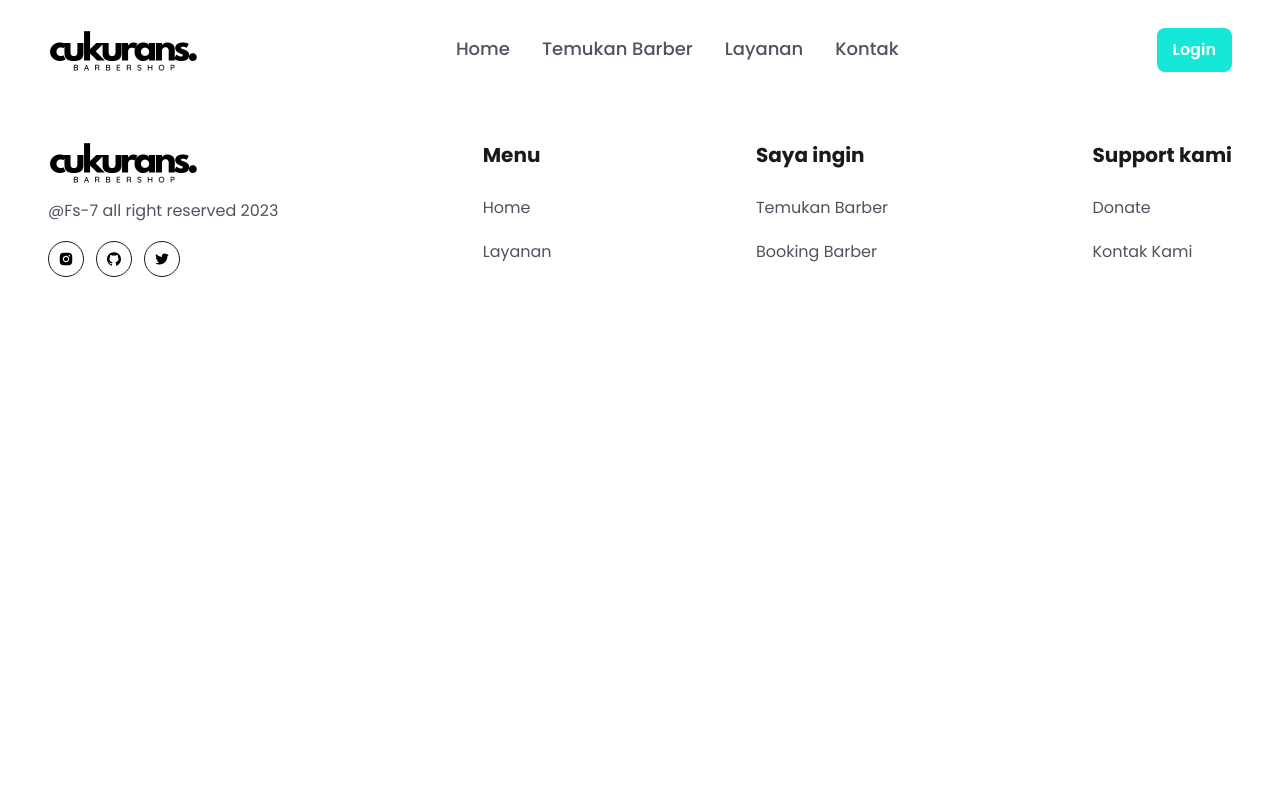
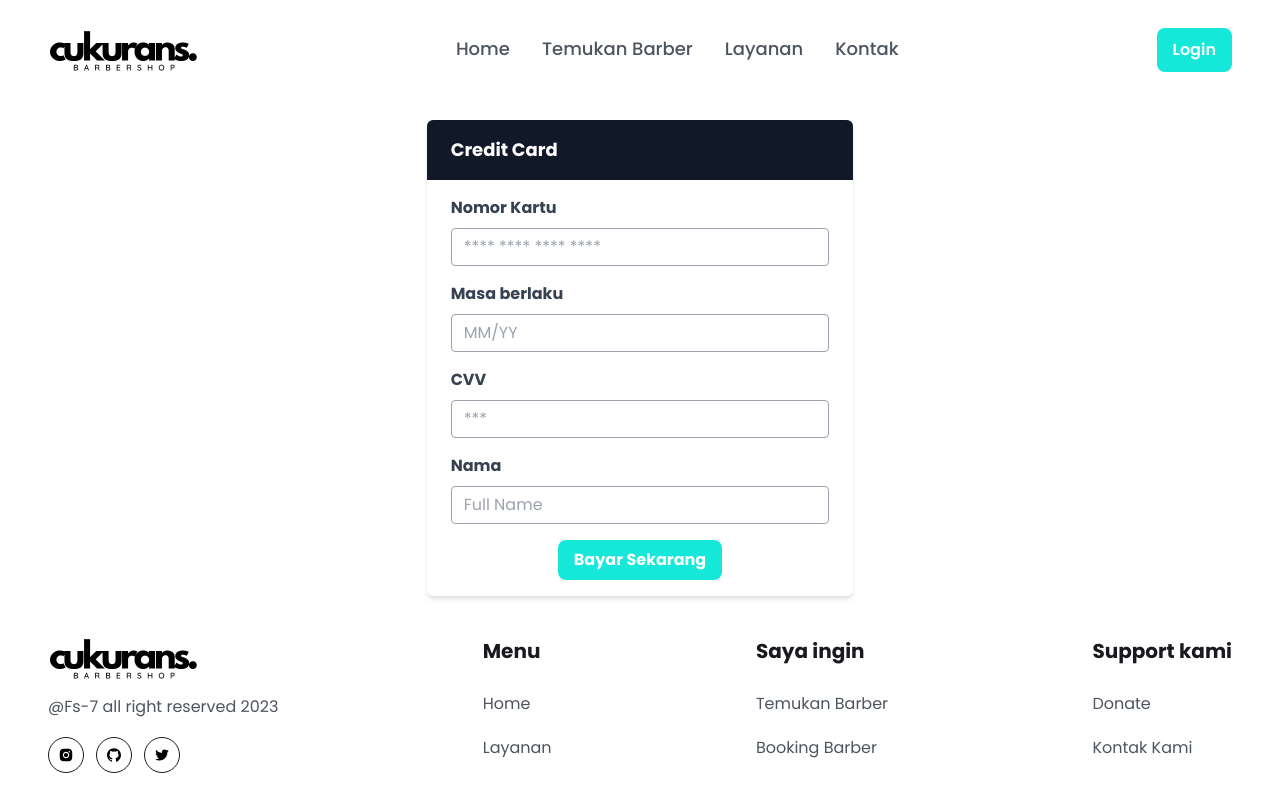
Before and after one commit to FullStack-7/cukurans-frontend, a React (Vite) app: page /payment in a window 1280 px wide. Shown: the top 812 px of the page. Built offline with nearby package versions, Linux system fonts and the light colour scheme.

Commit message:
{Add Payment}

```diff
--- /dev/null
+++ b/src/pages/Barbers/Payment.jsx
@@ -0,0 +1,73 @@
+import { useState } from 'react';
+
+const Payment = () => {
+	const [tab, setTab] = useState('');
+
+	return (
+		<div className="flex items-center justify-between">
+			<div class="w-1/3 mx-auto mt-5 bg-white rounded-md shadow-md overflow-hidden">
+				<div class="px-6 py-4 bg-gray-900 text-white">
+					<h1 class="text-lg font-bold">Credit Card</h1>
+				</div>
+				<div class="px-6 py-4">
+					<div class="mb-4">
+						<label class="block text-gray-700 font-bold mb-2" for="card-number">
+							Nomor Kartu
+						</label>
+						<input
+							class="appearance-none border border-gray-400 rounded w-full py-2 px-3 text-gray-700 leading-tight focus:outline-none focus:shadow-outline"
+							id="card-number"
+							type="text"
+							placeholder="**** **** **** ****"
+						/>
+					</div>
+
+					<div class="mb-4">
+						<label
+							class="block text-gray-700 font-bold mb-2"
+							for="expiration-date">
+							Masa berlaku
+						</label>
+						<input
+							class="appearance-none border border-gray-400 rounded w-full py-2 px-3 text-gray-700 leading-tight focus:outline-none focus:shadow-outline"
+							id="expiration-date"
+							type="text"
+							placeholder="MM/YY"
+						/>
+					</div>
+
+					<div class="mb-4">
+						<label class="block text-gray-700 font-bold mb-2" for="cvv">
+							CVV
+						</label>
+						<input
+							class="appearance-none border border-gray-400 rounded w-full py-2 px-3 text-gray-700 leading-tight focus:outline-none focus:shadow-outline"
+							id="cvv"
+							type="text"
+							placeholder="***"
+						/>
+					</div>
+
+					<div class="mb-4">
+						<label class="block text-gray-700 font-bold mb-2" for="cvv">
+							Nama
+						</label>
+						<input
+							class="appearance-none border border-gray-400 rounded w-full py-2 px-3 text-gray-700 leading-tight focus:outline-none focus:shadow-outline"
+							type="text"
+							placeholder="Full Name"
+						/>
+					</div>
+
+					<center>
+						<button class="bg-primaryColor hover:bg-hoverColor text-white font-bold py-2 px-4 rounded-lg">
+							Bayar Sekarang
+						</button>
+					</center>
+				</div>
+			</div>
+		</div>
+	);
+};
+
+export default Payment;
--- a/src/pages/Barbers/SideForm.jsx
+++ b/src/pages/Barbers/SideForm.jsx
@@ -1,6 +1,6 @@
 import { useState, useEffect, useContext } from 'react';
 import { toast } from 'react-toastify';
-import { useParams } from 'react-router-dom';
+import { useParams, useNavigate } from 'react-router-dom';
 import axios from 'axios';
 import { BASE_URL } from '../../../config';
 import { authContext } from '../../context/AuthContext';
@@ -16,6 +16,8 @@ const SideForm = () => {
 	const { userId } = useContext(authContext);
 
 	const { id } = useParams();
+
+	const navigate = useNavigate();
 
 	useEffect(() => {
 		getDetails();
@@ -63,9 +65,8 @@ const SideForm = () => {
 				selectedTime: selectedTime,
 			};
 
-			console.log(bookingData);
-
 			await axios.post(`${BASE_URL}/orders`, bookingData);
+			navigate('/payment');
 			toast.success('Booking successful');
 		} catch (error) {
 			console.error(error);
@@ -94,9 +95,6 @@ const SideForm = () => {
 							<li
 								className="flex items-center justify-between mb-2"
 								key={details.data.schedule._id}>
-								<p className="text-[15px] leading-6 text-textColor font-semibold">
-									{details.data.schedule[0].day}
-								</p>
 								<p className="text-[15px] leading-6 text-textColor font-semibold">
 									{details.data.schedule[0].waktu}
 								</p>
--- a/src/routes/Routers.jsx
+++ b/src/routes/Routers.jsx
@@ -7,7 +7,8 @@ import BarberDashboard from '../dashboard/Barber/BarberDashboard';
 import BarberDetails from '../pages/Barbers/BarberDetails';
 import SignUp from '../pages/SignUp';
 import Barbers from '../pages/Barbers/Barbers';
-import UserDashboard from '../dashboard/User/UserDashboard';
+import Payment from '../pages/Barbers/Payment.jsx';
+import UserDashboard from '../dashboard/user/UserDashboard';
 
 import { Routes, Route } from 'react-router-dom';
 
@@ -21,6 +22,7 @@ const Routers = () => {
 			<Route path="/contact" element={<Contact />} />
 			<Route path="/login" element={<Login />} />
 			<Route path="/register" element={<SignUp />} />
+			<Route path="/payment" element={<Payment />} />
 			<Route path="/users/userprofile/:id" element={<UserDashboard />} />
 			<Route path="/dashboard-barber" element={<BarberDashboard />} />
 		</Routes>
```
